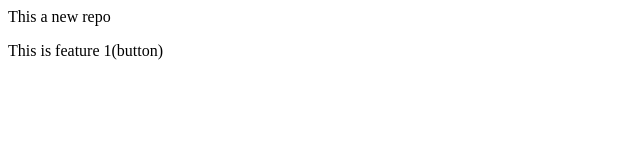
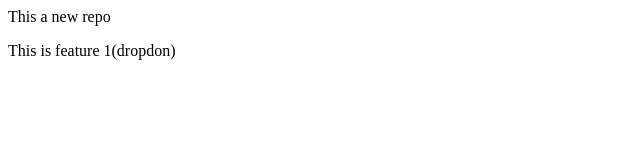
Before and after one commit to PixaQui/localrepo, a plain HTML site: page index.html in a window 1280 px wide. Shown: the full height of the page, 0-640 px from the left. Drawn offline with Linux system fonts and the light colour scheme.

```diff
--- a/index.html
+++ b/index.html
@@ -1,2 +1,2 @@
 <p>This a new repo</p>
-<p>This is feature 1(button)</p>
+<p>This is feature 1(dropdon)</p>
```
